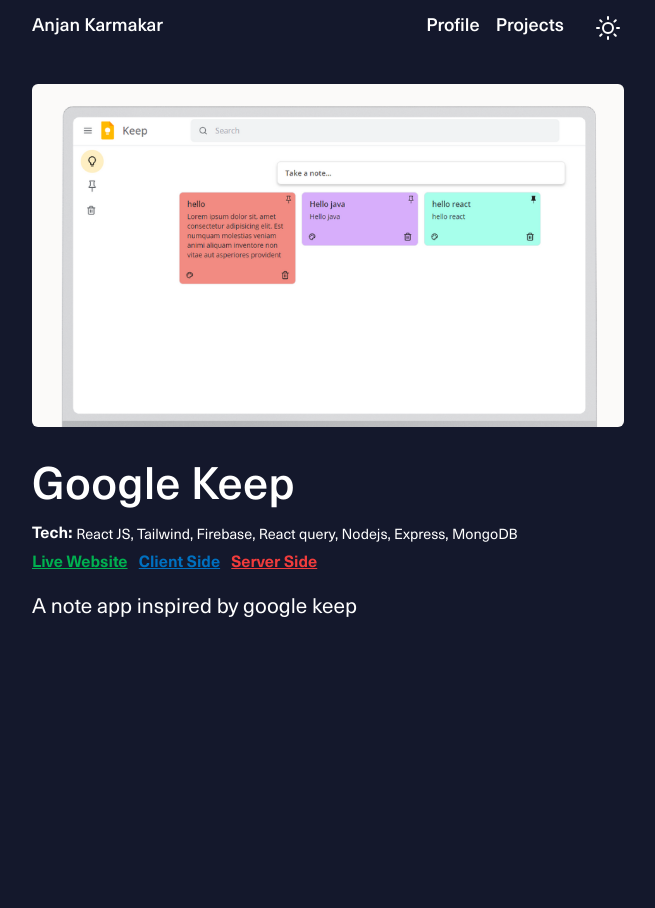
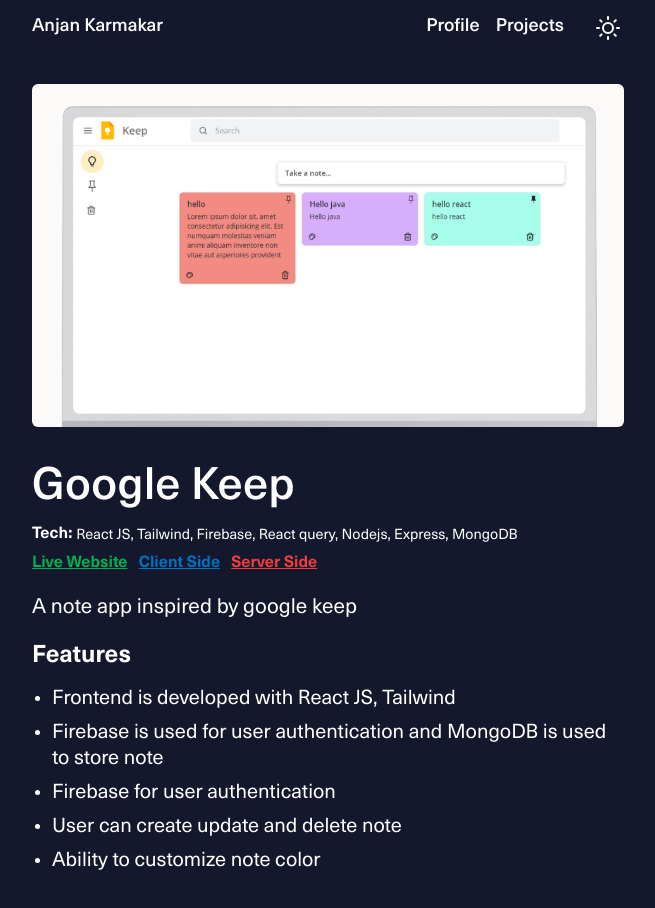
Before and after one commit to 47anjan/personal-portfolio, a React (Vite) app: page /project/1 in a window 1280 px wide. Shown: the top 908 px of the page, without its empty margins (312-967 px from the left). Before the commit the page ends 800 px from the top, so only its background shows below. Built offline with nearby package versions, Linux system fonts and the light colour scheme.

Commit message:
implement features

```diff
--- a/src/data/projects.js
+++ b/src/data/projects.js
@@ -14,7 +14,13 @@
     ],
     image: "/assets/googlekeep.png",
     selected: false,
-
+    features: [
+      "Frontend is developed with React JS, Tailwind",
+      "Firebase is used for user authentication and MongoDB is used to store note",
+      "Firebase for user authentication",
+      "User can create update and delete note",
+      "Ability to customize note color",
+    ],
     live: "https://keep-client-42341.web.app",
     client: "https://github.com/anjankarmakar10/google-keep-client",
     server: "https://github.com/anjankarmakar10/google-keep-server",
@@ -34,6 +40,16 @@
       "MongoDB",
       "Stripe",
     ],
+    features: [
+      "Clean and user friendly user interface",
+      "Frontend is developed with React JS, Tailwind, and DaisyUI.",
+      "The backend was developed with Express, Node JS, and MongoDB",
+      "Firebase and JWT are used for user authentication",
+      "Implement code splitting to increase performance.",
+      "Admin: admin can manage classes and users",
+      "Instructor: Instructor can add classes and also manage won classes",
+      "Student: student can select classes and also enroll; student also can see classes selected, enrolled, and payment history.",
+    ],
     image: "/assets/Unilearner.png",
     selected: true,
     live: "https://unilearners-client.web.app",
@@ -49,6 +65,11 @@
     selected: true,
     live: "https://majestic-sfogliatella-77e5bd.netlify.app",
     client: "https://github.com/anjankarmakar10/project-netflix",
+    features: [
+      "Frontend is developed with React JS, and Tailwind",
+      "User can see movies detail, search and also bookmark them",
+      "All data come from  TMDb Movie Database",
+    ],
   },
   {
     id: 4,
@@ -59,5 +80,9 @@
     selected: true,
     live: "https://linked-in-clone-three-dun.vercel.app/",
     client: "https://github.com/anjankarmakar10/linkedIn-clone",
+    features: [
+      "A clean and fully responsive user interface",
+      "Frontend is utilized with React JS, Style-Components",
+    ],
   },
 ];
--- a/src/pages/Project/Project.jsx
+++ b/src/pages/Project/Project.jsx
@@ -31,6 +31,15 @@
       </LinkContainer>
 
       <Disc>{project.disc}</Disc>
+
+      <FeatureContainre>
+        <h2>Features</h2>
+        <ul>
+          {project?.features.map((feature, index) => (
+            <li key={index}>{feature}</li>
+          ))}
+        </ul>
+      </FeatureContainre>
     </div>
   );
 };
@@ -89,4 +98,16 @@
   margin-block: 20px;
 `;
 
+const FeatureContainre = styled.section`
+  h2 {
+    margin-block: 18px;
+  }
+  li {
+    font-size: 1.25rem;
+    margin-left: 20px;
+    line-height: 1.3;
+    margin-bottom: 8px;
+  }
+`;
+
 export default Project;
```
